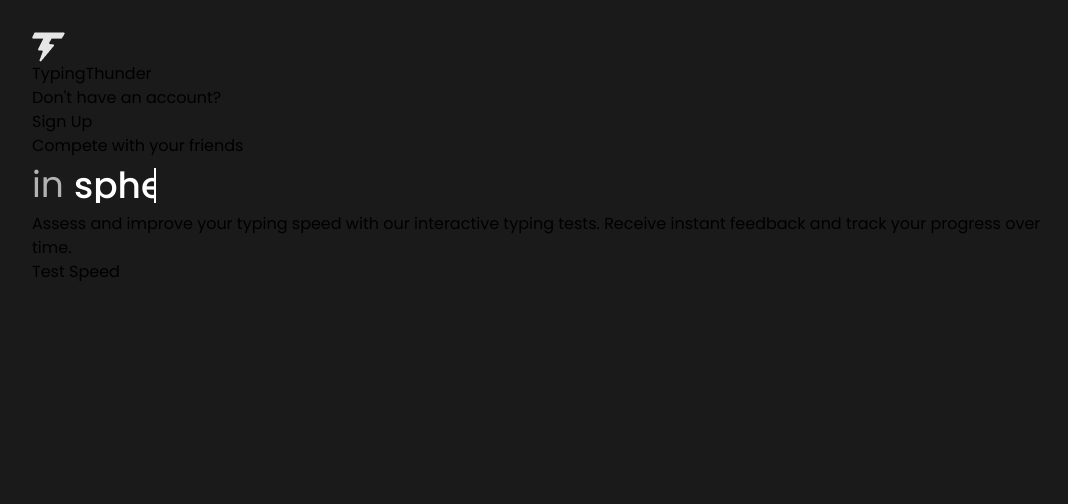
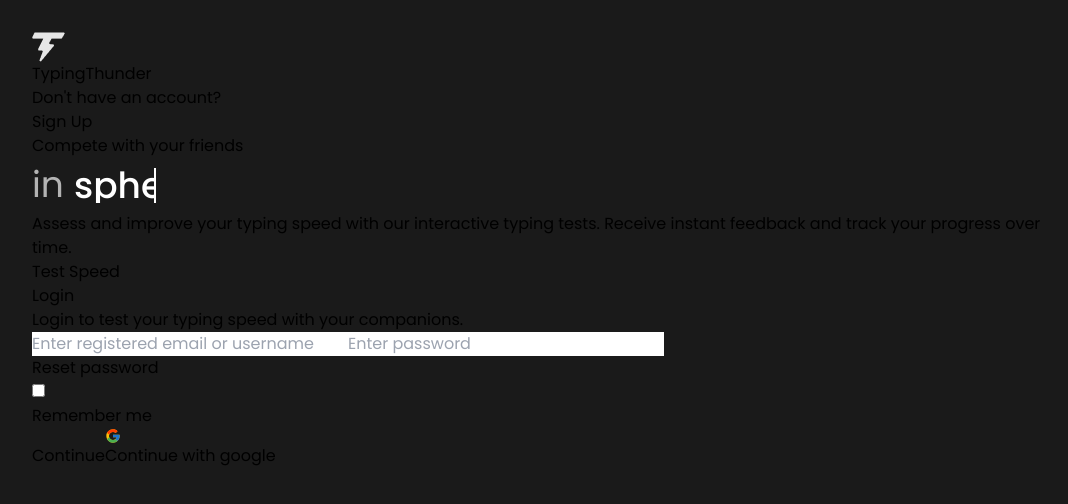
Before and after one commit to traptijindal/Typing-Thunder, a React (Vite) app in the folder typing_thunder/: page /login in a window 1280 px wide. Shown: the top 504 px of the page, without its empty margins (88-1156 px from the left). Built offline with nearby package versions, Linux system fonts and the light colour scheme.

Commit message:
login page completed

```diff
--- a/typing_thunder/package.json
+++ b/typing_thunder/package.json
@@ -12,6 +12,7 @@
   "dependencies": {
     "react": "^18.2.0",
     "react-dom": "^18.2.0",
+    "react-icons": "^5.2.1",
     "react-router-dom": "^6.23.1"
   },
   "devDependencies": {
--- a/typing_thunder/src/Pages/Login.jsx
+++ b/typing_thunder/src/Pages/Login.jsx
@@ -1,6 +1,8 @@
 import React from 'react'
 import logo from '/Logo.png'
+import { FcGoogle } from "react-icons/fc";
 import '../CSS/Login.css'
+
 
 const Login = () => {
   return (
@@ -16,8 +18,10 @@
         <p className='text-[#FFFFFF] underline decoration-white underline-offset-4'>Sign Up</p>
       </div>
      </div>
-      <div className='flex '>
-        <div className='w-[50%] mt-20 '>
+
+
+      <div className='flex justify-between'>
+        <div className='left w-[50%] mt-20 '>
           <p className='text-[36px] text-[#B3B3B3]'>Compete with your friends</p>
           <div className="wrapper mb-6">
             <div className="static-txt">
@@ -32,7 +36,18 @@
            <button className='bg-[#FFFFFF] text-black text-base px-8 py-4 rounded-xl font-semibold'>Test Speed</button>
         </div>
 
-        <div className='w-[50%]'>
+        <div className='right w-[40%]'>
+             <h1 className='text-4xl text-[#FFFFFF] mb-5'>Login</h1>
+             <p className='text-[#B3B3B3] text-base mb-8'>Login to test your typing speed with your companions.</p>
+             <input type="text" placeholder='Enter registered email or username' className='block w-full text-black bg-[#1A1A1A] mb-8 border border-white rounded-xl py-4 pl-2 pr-8'/>
+             <input type='text' placeholder='Enter password' className='block w-full text-black bg-[#1A1A1A] border border-white rounded-xl py-4 pl-2 pr-8 mb-8'/>
+             <p className='text-end mb-4 text-[#FFFFFF]'>Reset password</p>
+             <div className='flex mb-8'>
+             <input type="checkbox"/>
+             <p className='text-[#FFFFFF] ml-2 text-base'>Remember me</p>
+             </div>
+             <button className='w-full mb-8 bg-white text-black border border-white rounded-xl py-4 pl-2 pr-8 text-center text-xl font-semibold'>Continue</button>
+             <button className='w-full text-white border border-white rounded-xl py-4 pl-2 pr-8 text-center text-xl  flex justify-center items-center'> <FcGoogle className='mr-2'/>Continue with google</button>
 
         </div>
       </div>
```
Also changed, not shown: 1 other file (tests, documents, lock files or other folders).
